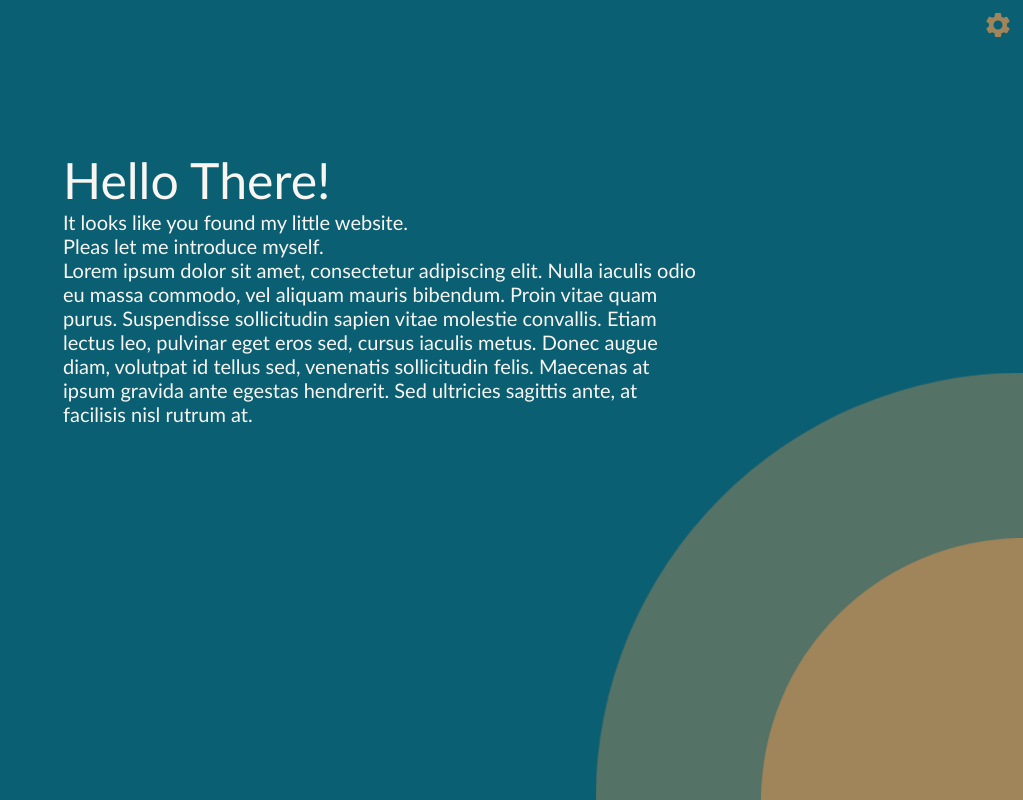
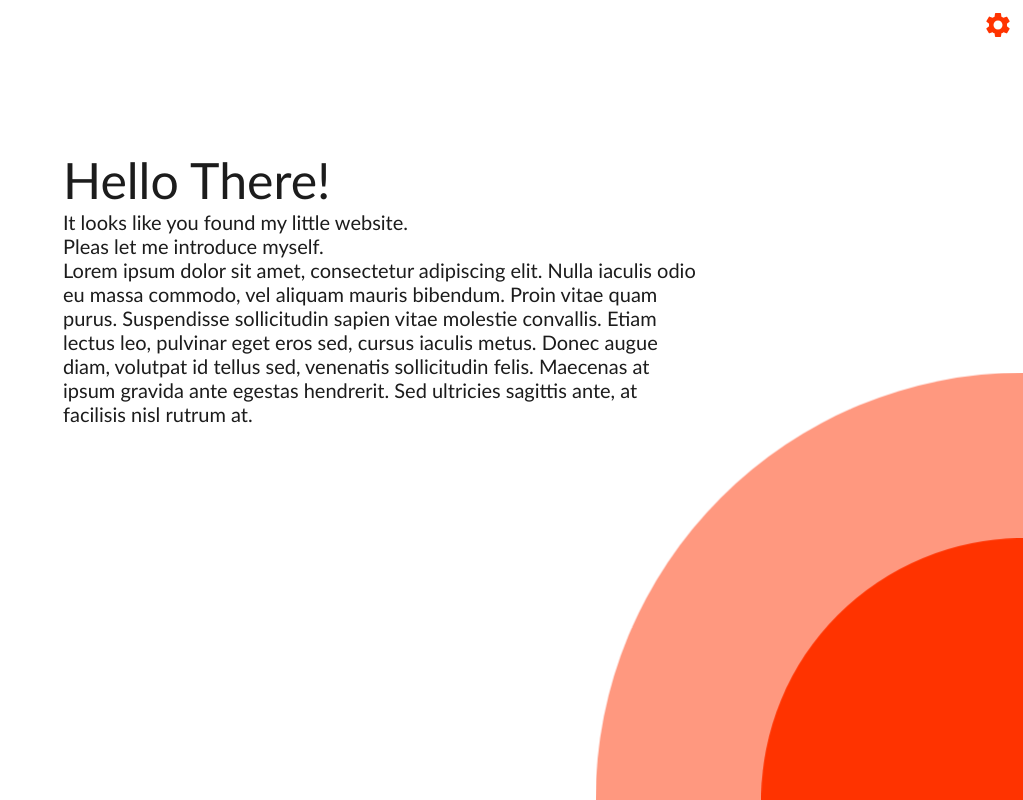
Before and after one commit to 0kMike/windot, a React (Create React App) app: page / in a window 1280 px wide. Shown: the top 800 px of the page, without its empty margins (257-1280 px from the left). Built offline with nearby package versions, Linux system fonts and the light colour scheme; the HTML template or start-up script is replaced by a standard one.

Commit message:
added color schemes

```diff
--- a/src/provider/colorProvider.ts
+++ b/src/provider/colorProvider.ts
@@ -1,6 +1,18 @@
 import {IColors} from "../interfaces/IColors";
 
 export const colorPalettes: IColors[] = [
+    {
+        "background": "#ffffff",
+        "backgroundVariant": "#ffaa77",
+        "text": "#1c1c1c",
+        "accent": "#ff3300",
+    },
+    {
+        "background": "#1c1c1c",
+        "backgroundVariant": "#aa5522",
+        "text": "#c1c1c1",
+        "accent": "#ff3300",
+    },
     {
         "background": "#0B5F73",
         "backgroundVariant": "#073d4a",
```
